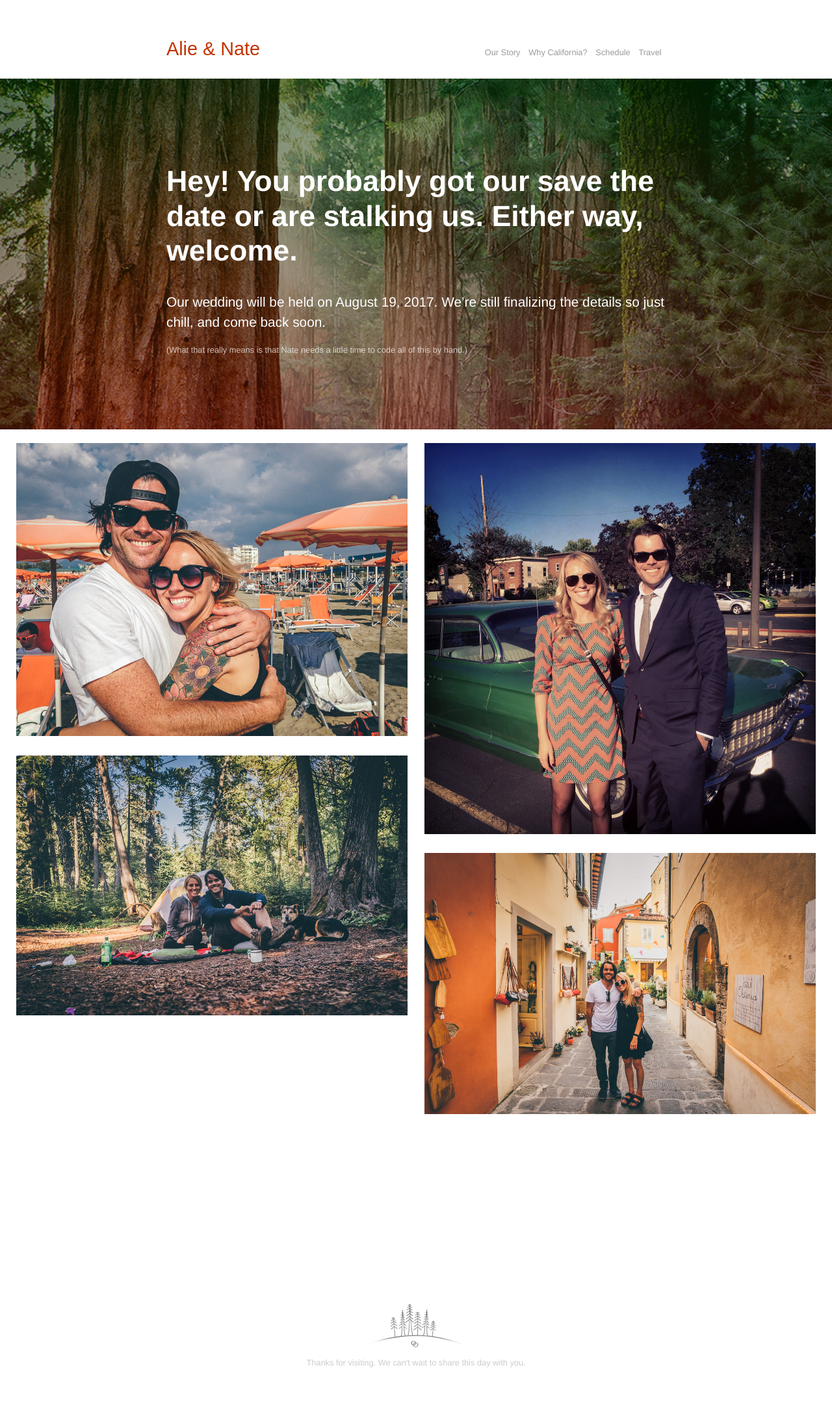
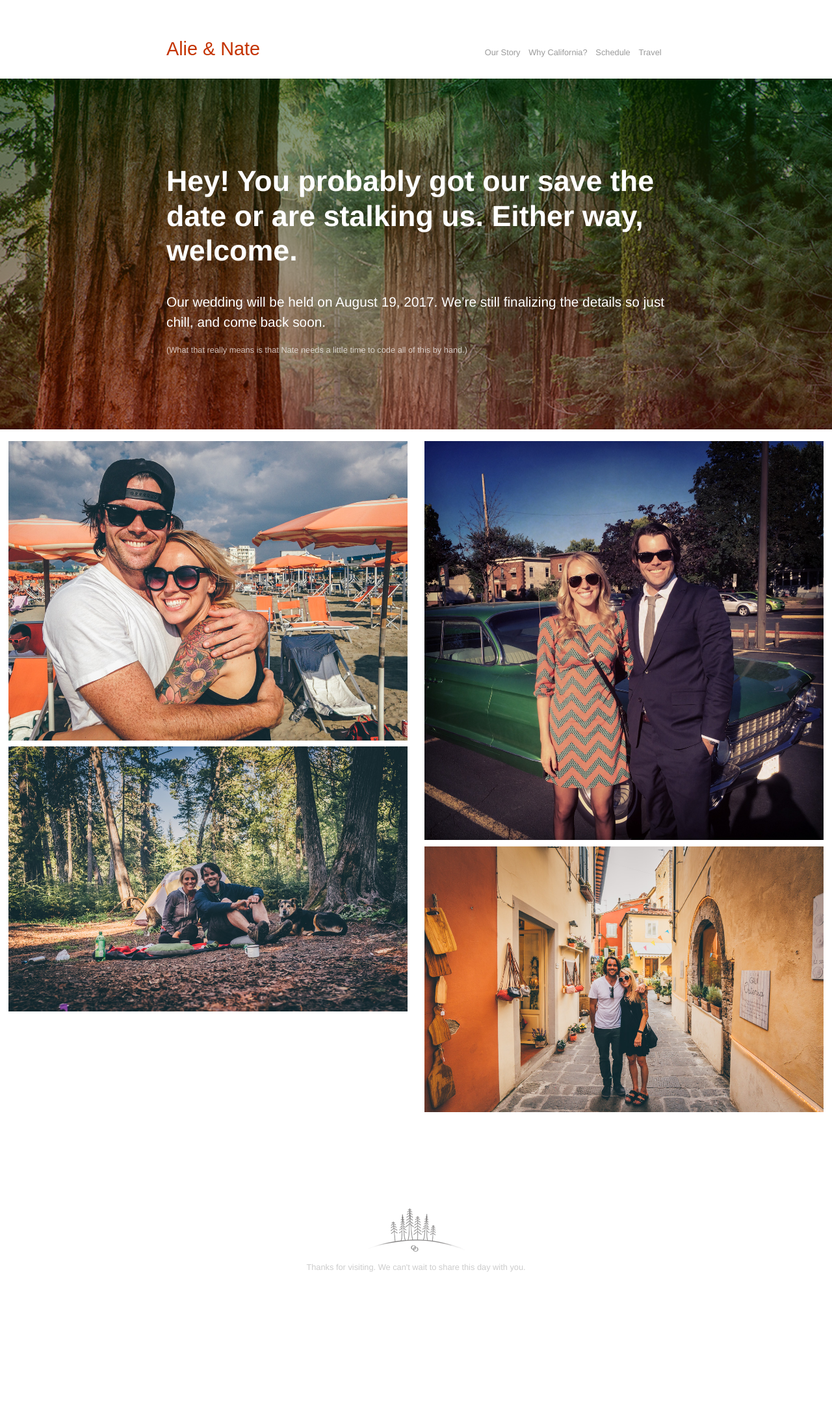
Before and after one commit to nkadlac/alieplusnate.com, a Jekyll site: the page built from index.html, in a window 1280 px wide. Shown: the whole page at 65% size. Built offline with Jekyll 4.4.1, drawn with Linux system fonts in a browser that asks for light colours; some web fonts are replaced; after the commit the page ends 2041 px from its top, so only the background shows below that.

Commit message:
adjusted photo grid

```diff
--- a/assets/main.scss
+++ b/assets/main.scss
@@ -341,40 +341,48 @@
 
 .grid {
   display: flex;
-  // flex-wrap: wrap;
-  flex-flow: column wrap;
-  margin: .5em 1%;
-  justify-content: flex-start;
+  flex-wrap: wrap;
+  // flex-flow: column wrap;
+  // margin: .5em 1%;
+  // justify-content: flex-start;
   align-items: flex-start;
-  height: 1000px;
+  flex: 1;
+  // height: 1000px;
+  justify-content: space-between;
+  // max-width: 400px;
   @media(min-width: $med) {
-    height: 700px;
+    // height: 700px;
   }
   @media(min-width: $wide) {
-    height: 1200px;
+    // height: 1200px;
   }
   @media(min-width: $ex-wide) {
-    height: 1500px;
+    // height: 1500px;
   }
 
 }
 
-.photo {
-  height: auto;
+.col {
+  // height: auto;
   width: 100%;
+  // display: inline-block;
 
   @media(min-width: $med) {
     width: 48%;
     margin: 1%;
   }
   @media(min-width: $wide) {
-    width: 48%;
-    margin: 1%;
+    // width: 48%;
+    // margin: 1%;
   }
   @media(min-width: $ex-wide) {
-    width: 48%;
-    margin: 1%;
+    // width: 48%;
+    // margin: 1%;
   }
+}
+
+.photo {
+  margin:5px auto 0 auto;
 }
 
 img {
--- a/index.html
+++ b/index.html
@@ -21,11 +21,15 @@
   </div>
 
   <div class="grid">
+    <div class="col">
+      <div class="photo"><img src="/assets/images/nate_alie_001.jpg" /></div>
+      <div class="photo"><img src="/assets/images/nate_alie_002.jpg" /></div>
+    </div>
 
-    <div class="photo"><img src="/assets/images/nate_alie_001.jpg" /></div>
-    <div class="photo"><img src="/assets/images/nate_alie_002.jpg" /></div>
-    <div class="photo"><img src="/assets/images/nate_alie_003.jpg" /></div>
-    <div class="photo"><img src="/assets/images/nate_alie_004.jpg" /></div>
+    <div class="col">
+      <div class="photo"><img src="/assets/images/nate_alie_003.jpg" /></div>
+      <div class="photo"><img src="/assets/images/nate_alie_004.jpg" /></div>
+    </div>
 
   </div>
 
```
